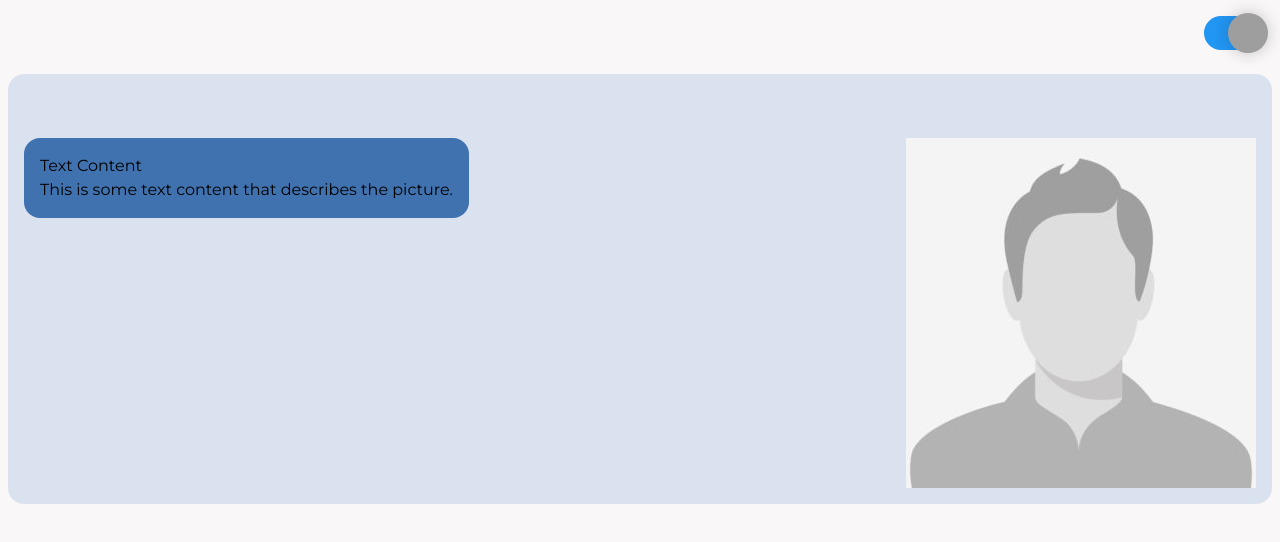
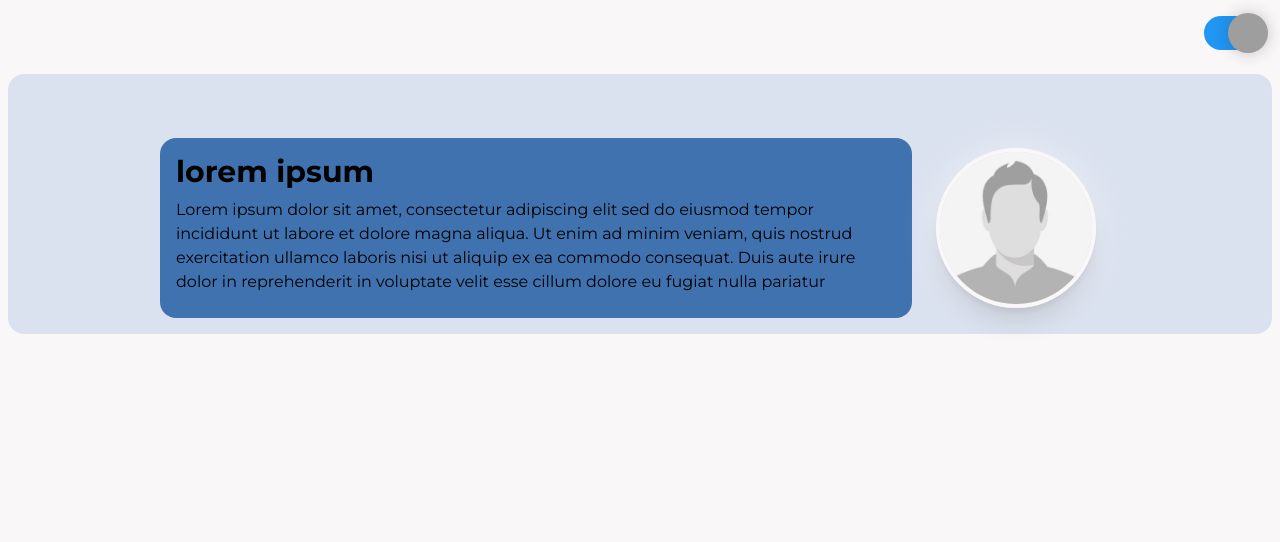
Before and after one commit to Khanfur/portfolio, a Next.js app: page / in a window 1280 px wide. Shown: the top 542 px of the page. Built offline with nearby package versions, Linux system fonts and the light colour scheme; grey boxes are pictures that could not be loaded.

Commit message:
working on introduction component

```diff
--- a/src/app/components/introduction.tsx
+++ b/src/app/components/introduction.tsx
@@ -1,13 +1,29 @@
-export default function Introduction() {
+import Image from "next/image";
+
+export default function Introduction(props: {
+  title: string;
+  description: string;
+  imageUrl: string;
+  imageAlt?: string;
+}) {
   return (
     <>
-            <div className="flex justify-between align-center">
+      <div className="flex justify-center align-center">
         <div className="bg-tertiary p-4 h-max rounded-2xl">
-                    <h2>Text Content</h2>
-                    <p>This is some text content that describes the picture.</p>
+          <h1 className="text-3xl font-bold ">{props.title}</h1>
+          <p className="mt-2 mb-2 w-180">{props.description}</p>
         </div>
-                <div className="">
-                    <img src="placeholder.jpg" alt="Description of image" />
+        <div className="px-6 flex items-center">
+          <div className="relative w-40 h-40">
+            <div className="absolute inset-0 rounded-full bg-accent blur-lg opacity-50" />
+            <Image
+              src={props.imageUrl}
+              alt={props.imageAlt || "Image"}
+              fill
+              className="rounded-full object-cover border-4 border-accent shadow-xl"
+              priority
+            />
+          </div>
         </div>
       </div>
     </>
--- a/src/app/globals.css
+++ b/src/app/globals.css
@@ -29,6 +29,14 @@ body {
   background: var(--tertiary);
 }
 
+.bg-accent {
+  background: var(--accent);
+}
+
+.border-accent {
+  border-color: var(--accent);
+}
+
 .content-container {
   background: var(--secondary);
   color: var(--text-color);
--- a/src/app/layout.tsx
+++ b/src/app/layout.tsx
@@ -22,7 +22,7 @@ export default function RootLayout({
   return (
     <html lang="en" suppressHydrationWarning>
       <body className={montserrat.className}>
-        <div className="container">
+        <div className="container h-screen">
           <ThemeProvider
             themes={["light", "dark"]}
             defaultTheme="light"
--- a/src/app/page.tsx
+++ b/src/app/page.tsx
@@ -1,9 +1,21 @@
 import Introduction from "./components/introduction";
 
 export default function Home() {
-    return (
-        <div className="content-container rounded-2xl">
-            <Introduction />
-        </div>
-    );
+  return (
+    <div className="content-container rounded-2xl">
+      <Introduction
+        title="lorem ipsum"
+        description="
+        Lorem ipsum dolor sit amet, consectetur adipiscing elit
+        sed do eiusmod tempor incididunt ut labore et dolore magna aliqua.
+        Ut enim ad minim veniam, quis nostrud exercitation ullamco
+        laboris nisi ut aliquip ex ea commodo consequat.
+        Duis aute irure dolor in reprehenderit in voluptate velit esse cillum
+        dolore eu fugiat nulla pariatur
+        "
+        imageUrl="/placeholder.jpg"
+        imageAlt="alt"
+      />
+    </div>
+  );
 }
```
Lines whose indentation alone changed are shown as unchanged.
